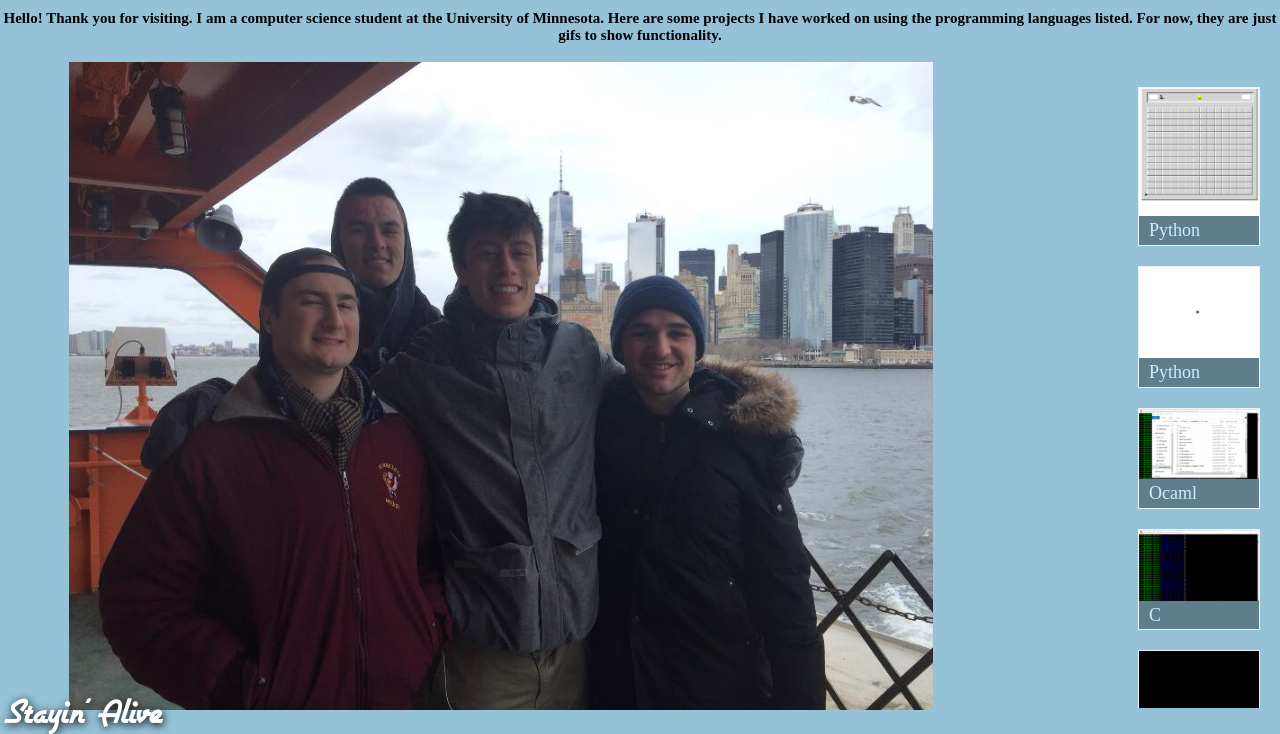
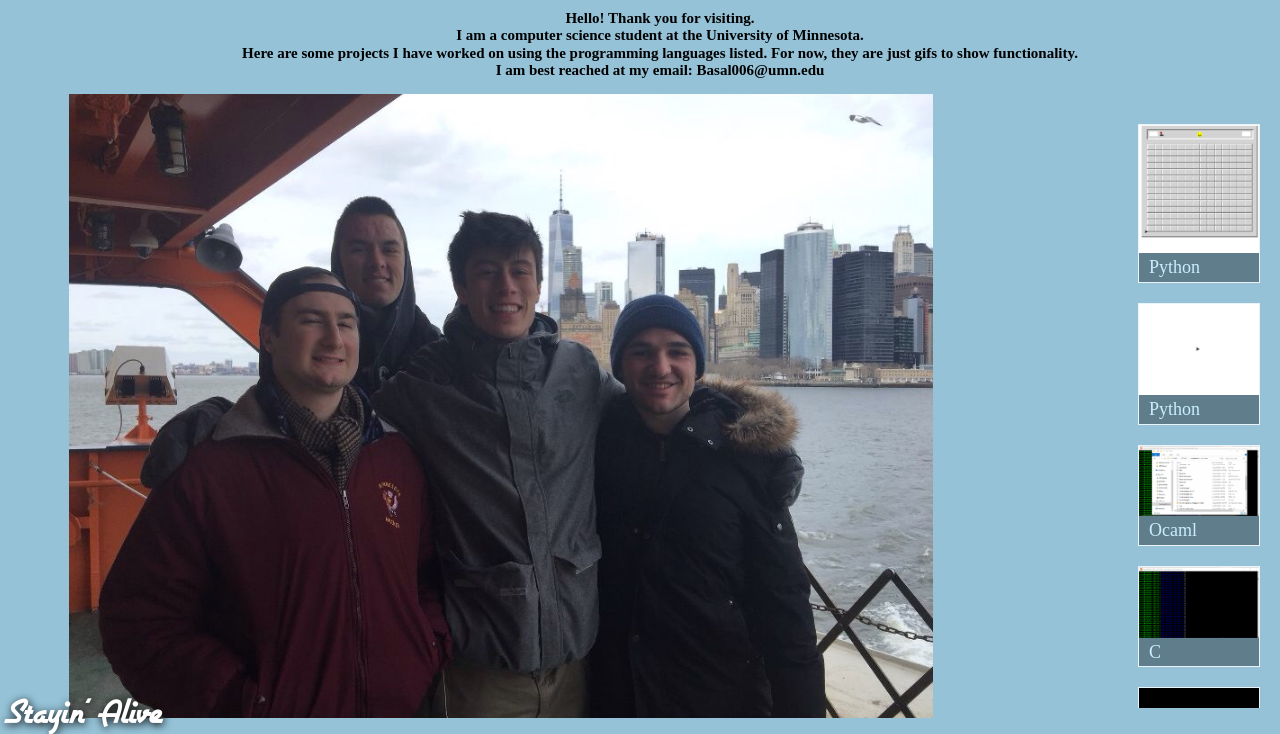
Before and after one commit to misterlink2/misterlink2.github.io, a plain HTML site: page index.html in a window 1280 px wide. Shown: the part 82-816 px from the top of the page. Drawn offline with nearby package versions, Linux system fonts and the light colour scheme.

```diff
--- a/index.html
+++ b/index.html
@@ -13,8 +13,13 @@
 <body>
   <header class="main-header">
     <h1 class="logo-text">Austin Basala</h1>
-    <h2 class ="sub-header">Hello! Thank you for visiting. I am a computer science student at the University of Minnesota.
-      Here are some projects I have worked on using the programming languages listed. For now, they are just gifs to show functionality.</h2>
+    <h2 class ="sub-header">
+      <ul class ="intro">
+        <li class = "intro1">Hello! Thank you for visiting.</li>
+        <li class ="intro1">I am a computer science student at the University of Minnesota.</li>
+        <li class ="intro1">Here are some projects I have worked on using the programming languages listed. For now, they are just gifs to show functionality.</li>
+        <li class ="intro1">I am best reached at my email: Basal006@umn.edu</li>
+      </ul></h2>
   </header>
   <main class="main-content">
     <ul class="thumbnail-list">
--- a/stylesheets/styles.css
+++ b/stylesheets/styles.css
@@ -149,3 +149,6 @@
 .sub-header{
   text-align: center;
 }
+.intro{
+  list-style: none;
+}
```
